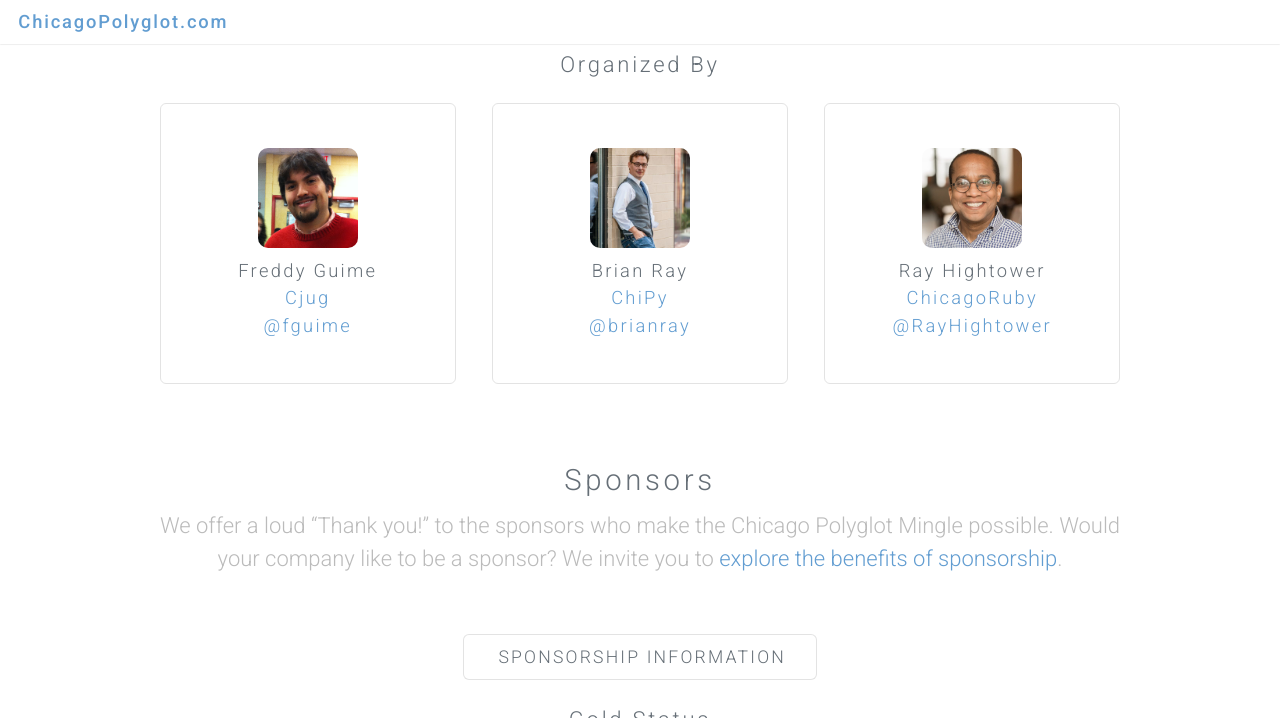
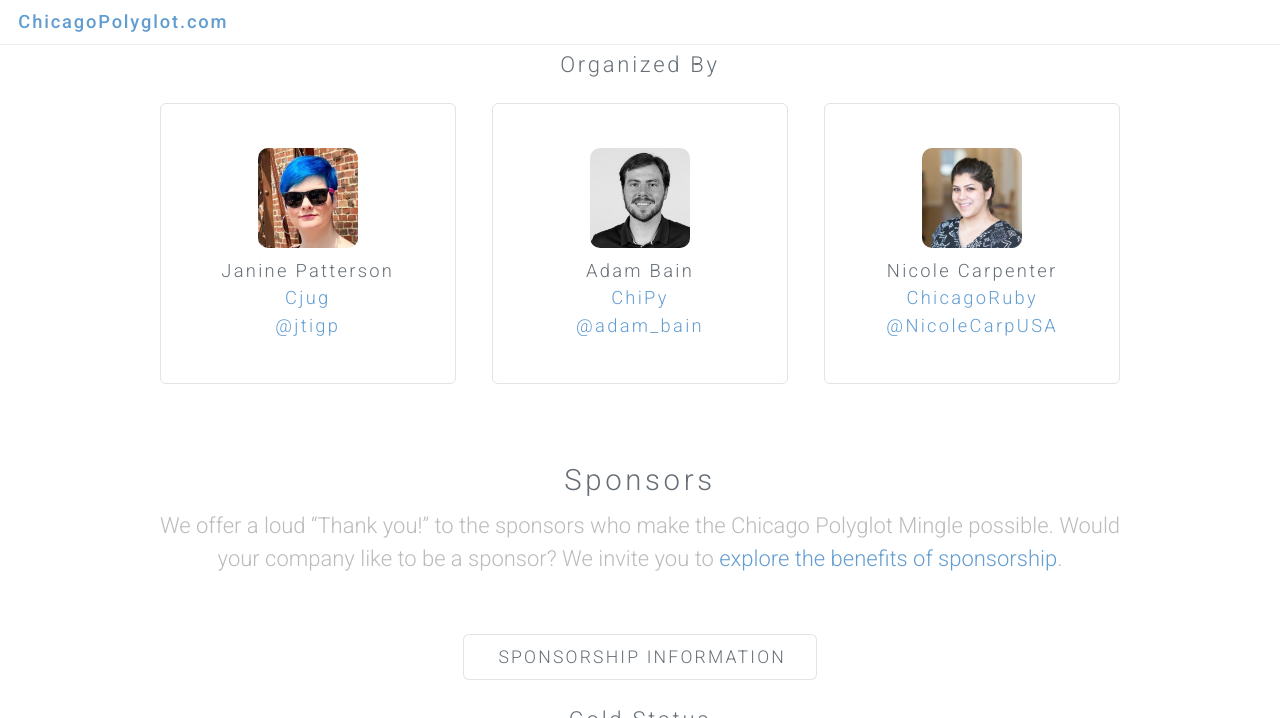
Before and after one commit to 8thlight/chicagopolyglot, a Jekyll site: the page built from index.html, in a window 1280 px wide and 900 px high, scrolled down 1268 px, cut to the strip 0-718 px from the top of the window. Built offline with Jekyll 4.4.1, drawn with Linux system fonts in a browser that asks for light colours.

Commit message:
Update user group leadership for 2018

```diff
--- a/index.html
+++ b/index.html
@@ -23,20 +23,20 @@ layout: landing-page
 					<div class="row">
 						<div class="4u">
 							<section class="special box">
-								<img src="images/FreddyGuime.png" alt="Freddy Guime" class="organizer-photo">
-								<h3>Freddy Guime <br> <a href="http://www.meetup.com/ChicagoJUG/">Cjug</a> <br> <a href="https://twitter.com/fguime">@fguime</a></h3>
+								<img src="images/janine.jpg" alt="Janine Patterson" class="organizer-photo">
+								<h3>Janine Patterson <br> <a href="http://www.meetup.com/ChicagoJUG/">Cjug</a> <br> <a href="https://twitter.com/jtigp">@jtigp</a></h3>
 							</section>
 						</div>
 						<div class="4u">
 							<section class="special box">
-								<img src="images/BrianRay.jpg" alt="Brian Ray" class="organizer-photo">
-								<h3>Brian Ray <br> <a href="http://www.meetup.com/_ChiPy_/">ChiPy</a> <br> <a href="https://twitter.com/brianray">@brianray</a></h3>
+								<img src="images/adam.jpg" alt="Adam Bain" class="organizer-photo">
+								<h3>Adam Bain <br> <a href="http://www.meetup.com/_ChiPy_/">ChiPy</a> <br> <a href="https://twitter.com/adam_bain">@adam_bain</a></h3>
 							</section>
 						</div>
 						<div class="4u">
 							<section class="special box">
-								<img src="images/RayHightower.jpg" alt="Ray Hightower" class="organizer-photo">
-								<h3>Ray Hightower <br> <a href="http://www.chicagoruby.org/">ChicagoRuby</a> <br> <a href="https://twitter.com/RayHightower">@RayHightower</a></h3>
+								<img src="images/nicole.jpg" alt="Nicole Carpenter" class="organizer-photo">
+								<h3>Nicole Carpenter <br> <a href="http://www.chicagoruby.org/">ChicagoRuby</a> <br> <a href="https://twitter.com/NicoleCarpUSA">@NicoleCarpUSA</a></h3>
 							</section>
 						</div>
 					</div>
```
Also changed, not shown: images/BrianRay.jpg (deleted), images/FreddyGuime.png (deleted), images/Nicole.jpg (added), images/RayHightower.jpg (deleted), images/adam.jpg (added), images/janine.jpg (added).
